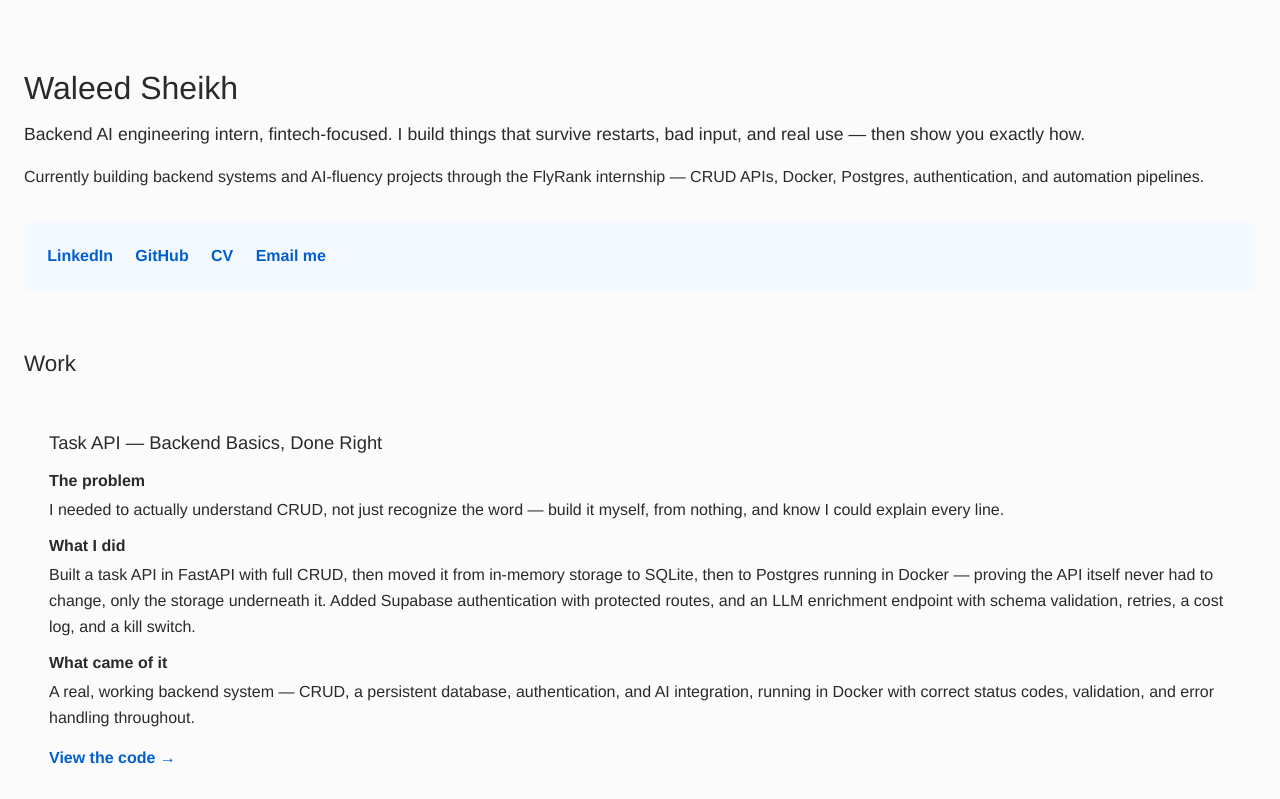
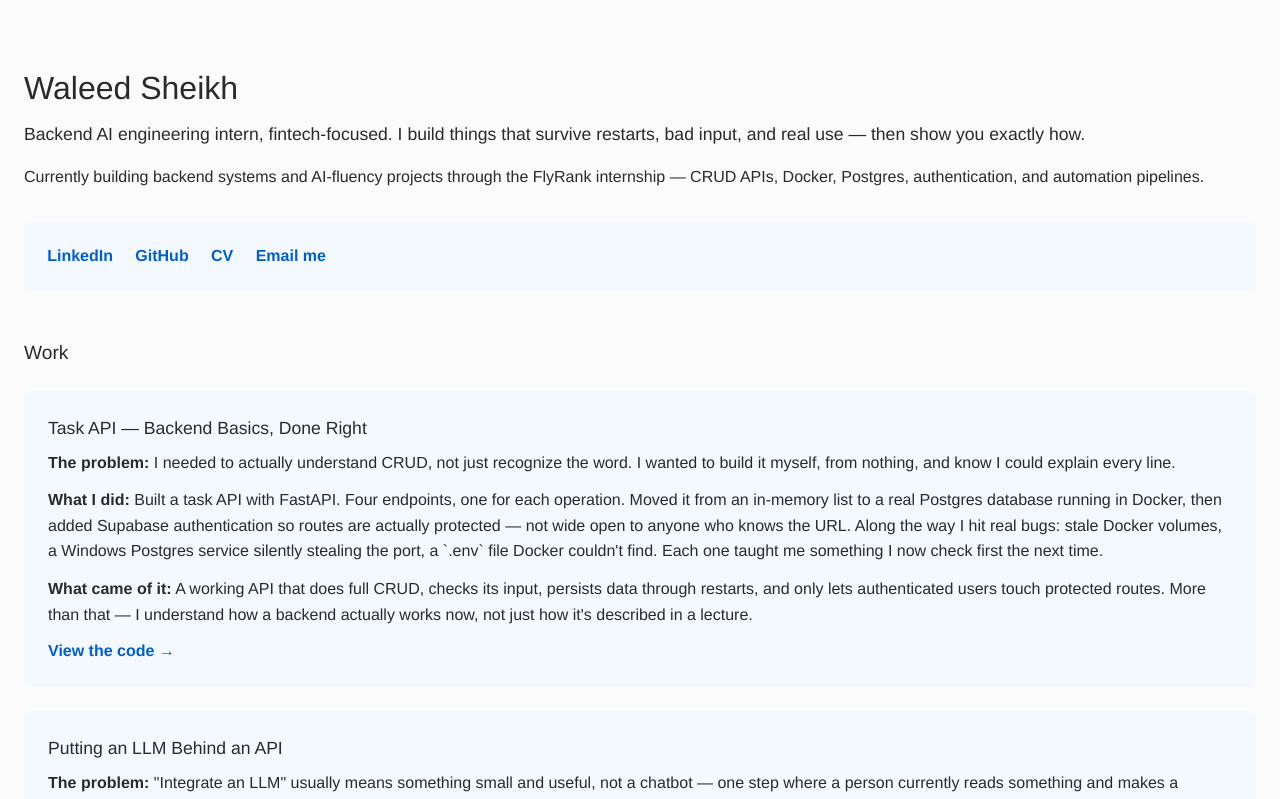
Before and after one commit to WaleedSheikhh/FlyrankPortfolio, a Next.js app: page / in a window 1280 px wide. Shown: the top 799 px of the page. Built offline with nearby package versions, Linux system fonts and the light colour scheme.

Commit message:
Removed the dublipcate Work Section

```diff
--- a/app/page.tsx
+++ b/app/page.tsx
@@ -66,56 +66,8 @@ export default function Home() {
       </div>
 
       {/* Work section */}
-      <section style={{ marginTop: "3.5rem" }}>
-          <h2 style={{ fontSize: "1.4rem", marginBottom: "1.5rem" }}>Work</h2>
 
-          <article
-            style={{
-              border: "1px solid #F4F9FF",
-              borderRadius: "8px",
-              padding: "1.5rem",
-              marginBottom: "1.5rem",
-            }}
-          >
-            <h3 style={{ fontSize: "1.15rem", marginBottom: "0.75rem" }}>
-              Task API — Backend Basics, Done Right
-            </h3>
-
-            <p style={{ fontWeight: 600, marginBottom: "0.25rem" }}>The problem</p>
-            <p style={{ lineHeight: 1.6, marginBottom: "0.75rem" }}>
-              I needed to actually understand CRUD, not just recognize the word —
-              build it myself, from nothing, and know I could explain every line.
-            </p>
-
-            <p style={{ fontWeight: 600, marginBottom: "0.25rem" }}>What I did</p>
-            <p style={{ lineHeight: 1.6, marginBottom: "0.75rem" }}>
-              Built a task API in FastAPI with full CRUD, then moved it from
-              in-memory storage to SQLite, then to Postgres running in Docker —
-              proving the API itself never had to change, only the storage
-              underneath it. Added Supabase authentication with protected routes,
-              and an LLM enrichment endpoint with schema validation, retries, a
-              cost log, and a kill switch.
-            </p>
-
-            <p style={{ fontWeight: 600, marginBottom: "0.25rem" }}>What came of it</p>
-            <p style={{ lineHeight: 1.6, marginBottom: "1rem" }}>
-              A real, working backend system — CRUD, a persistent database,
-              authentication, and AI integration, running in Docker with correct
-              status codes, validation, and error handling throughout.
-            </p>
-
-            <a
-              href="https://github.com/WaleedSheikhh/FlyrankInternship"
-              style={{ ...linkStyle, padding: 0 }}
-              target="_blank"
-              rel="noopener noreferrer"
-            >
-              View the code →
-            </a>
-          </article>
-        </section>
-
-        <WorkSection />
+      <WorkSection />
 
       <ContactForm />
 
```
